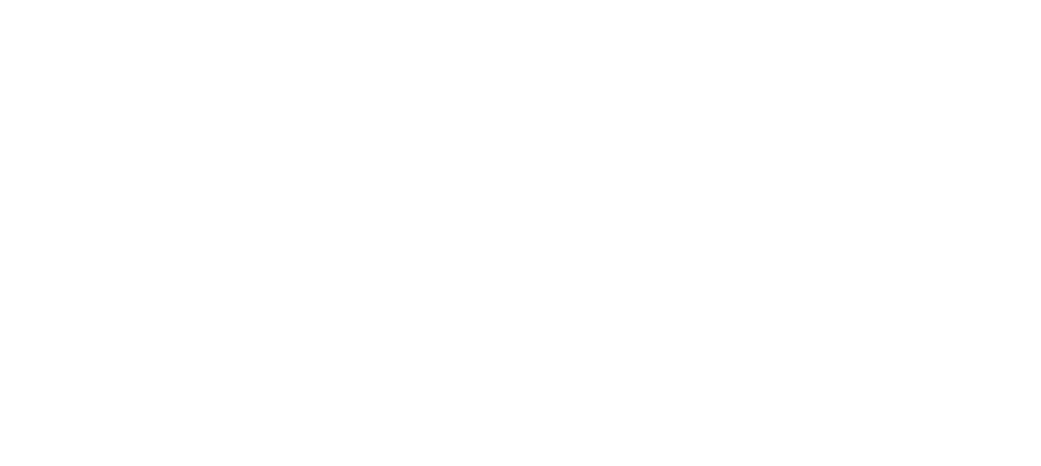
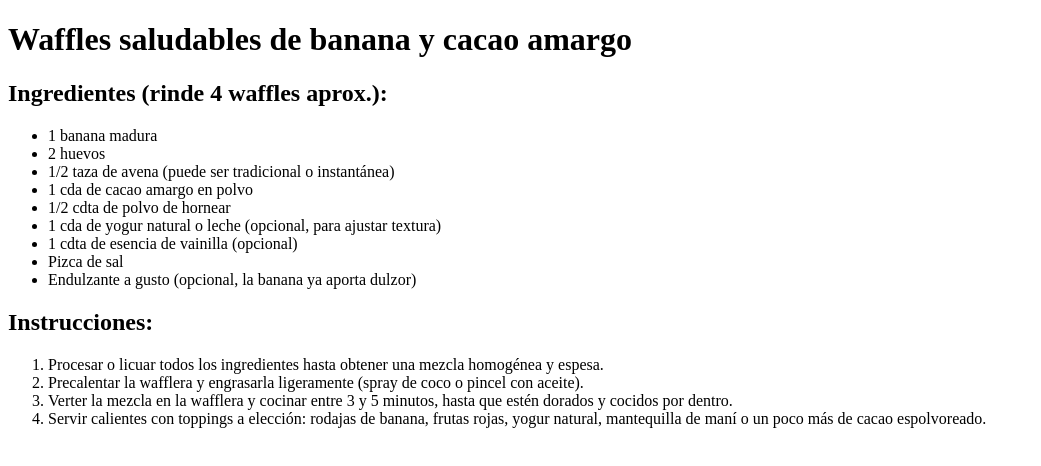
Before and after one commit to luciazenattiifts24/receta_waffles, a plain HTML site: page index.html in a window 1280 px wide. Shown: the whole page, without its empty margins (0-1041 px from the left). Drawn offline with Linux system fonts and the light colour scheme.

Commit message:
Lista desordenada de ingredientes, ordenada de instrucciones

```diff
--- a/index.html
+++ b/index.html
@@ -6,6 +6,30 @@
     <title>Como preparar waffles saludables</title>
 </head>
 <body>
+    <h1> Waffles saludables de banana y cacao amargo </h1>
+
+    <h2><b> Ingredientes (rinde 4 waffles aprox.): </b></h2>
+
+    <ul>
+        <li>1 banana madura</li>
+        <li>2 huevos</li>
+        <li>1/2 taza de avena (puede ser tradicional o instantánea)</li>
+        <li>1 cda de cacao amargo en polvo</li>
+        <li>1/2 cdta de polvo de hornear</li>
+        <li>1 cda de yogur natural o leche (opcional, para ajustar textura)</li>
+        <li>1 cdta de esencia de vainilla (opcional)</li>
+        <li>Pizca de sal</li>
+        <li>Endulzante a gusto (opcional, la banana ya aporta dulzor)</li>
+      </ul>
+
+    <h2><b> Instrucciones: </b></h2>
+
+    <ol>
+        <li>Procesar o licuar todos los ingredientes hasta obtener una mezcla homogénea y espesa.</li>
+        <li>Precalentar la wafflera y engrasarla ligeramente (spray de coco o pincel con aceite).</li>
+        <li>Verter la mezcla en la wafflera y cocinar entre 3 y 5 minutos, hasta que estén dorados y cocidos por dentro.</li>
+        <li>Servir calientes con toppings a elección: rodajas de banana, frutas rojas, yogur natural, mantequilla de maní o un poco más de cacao espolvoreado.</li>
+      </ol>
 
 </body>
 </html>
```
